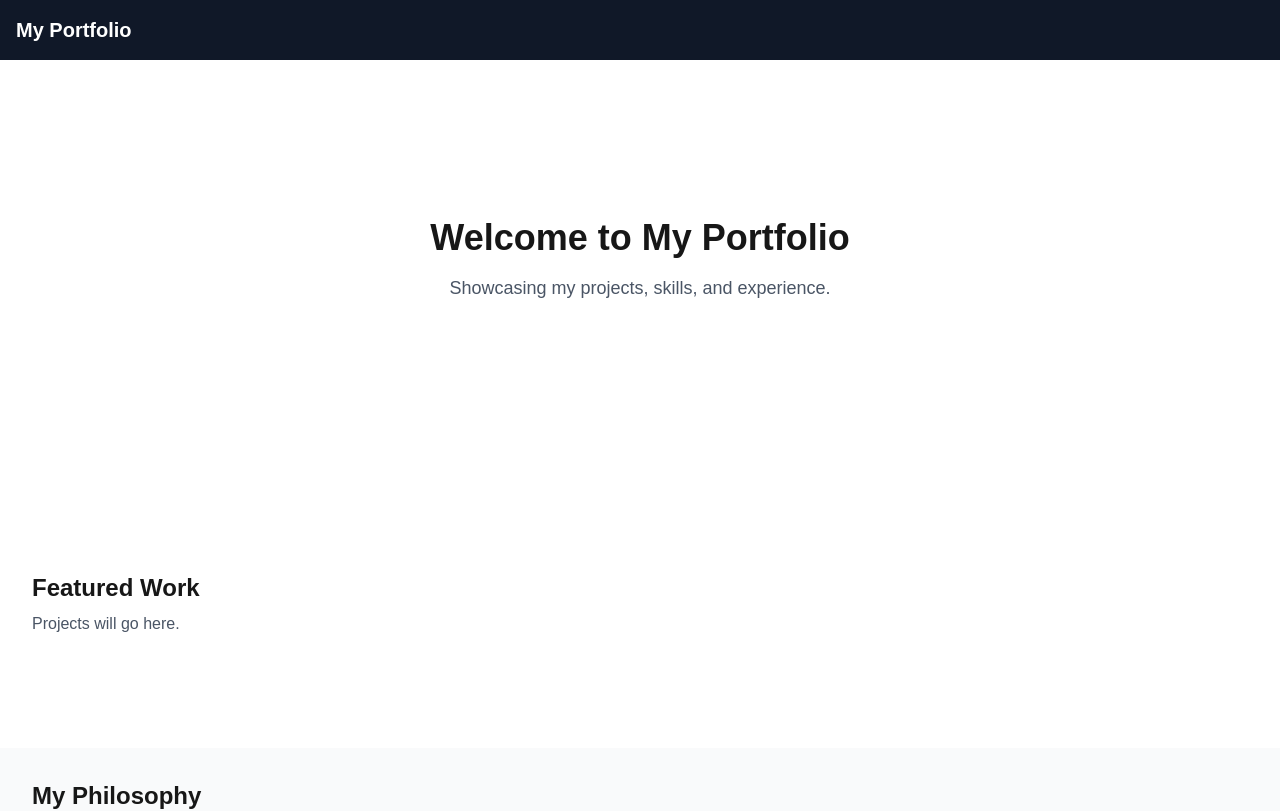
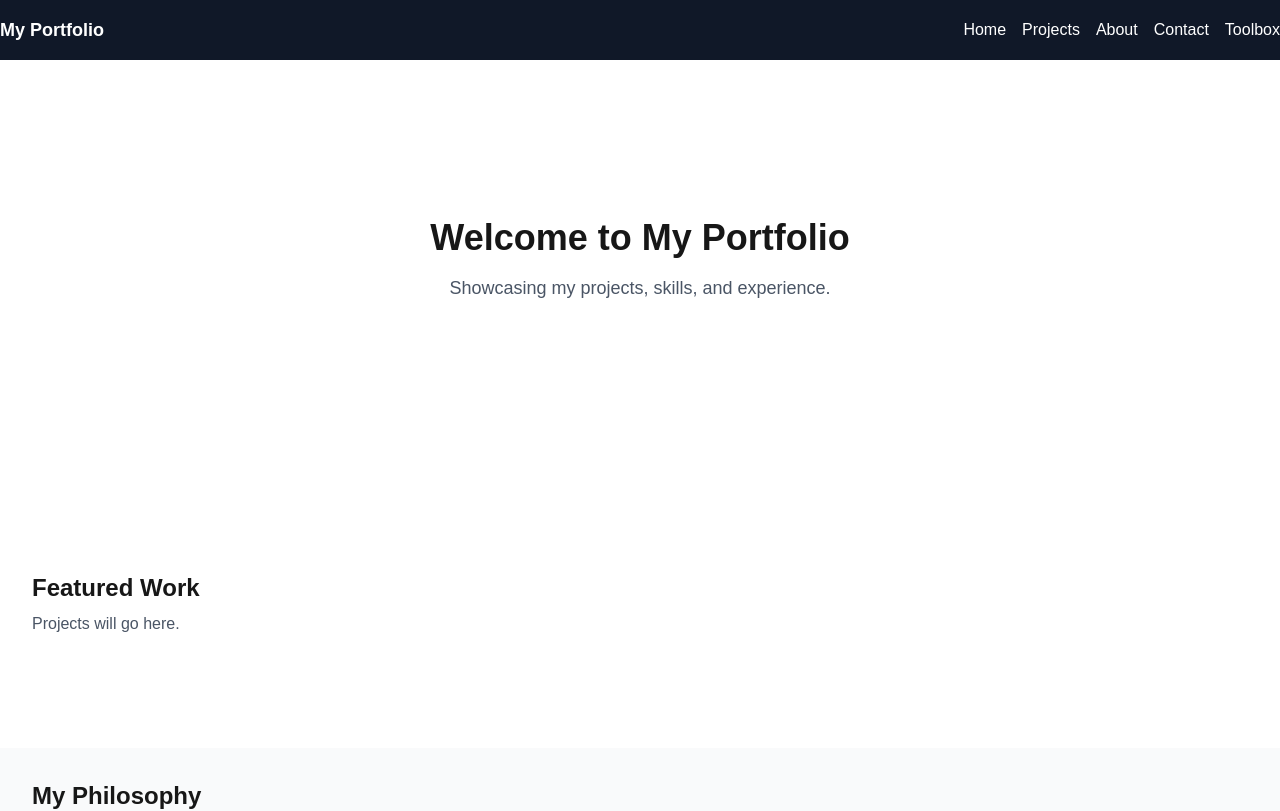
Before and after one commit to JdarlingGT/nextjs-portfolio, a Next.js app: page / in a window 1280 px wide. Shown: the top 811 px of the page. Built offline with nearby package versions, Linux system fonts and the light colour scheme.

Commit message:
Refactor Header component layout and navigation
Update header navigation and fix return syntax

```diff
--- a/components/layout/header.tsx
+++ b/components/layout/header.tsx
@@ -1,7 +1,16 @@
 export function Header() {
   return (
-    <header className="p-4 bg-gray-900 text-white">
-      <h1 className="text-xl font-bold">My Portfolio</h1>
+    <header className="bg-gray-900 text-white py-4">
+      <div className="container mx-auto flex items-center justify-between">
+        <a href="/" className="text-lg font-bold">My Portfolio</a>
+        <nav className="space-x-4 hidden md:flex">
+          <a href="/" className="hover:underline">Home</a>
+          <a href="/projects" className="hover:underline">Projects</a>
+          <a href="/about" className="hover:underline">About</a>
+          <a href="/contact" className="hover:underline">Contact</a>
+          <a href="/toolbox" className="hover:underline">Toolbox</a>
+        </nav>
+      </div>
     </header>
-  )
+  );
 }
```
